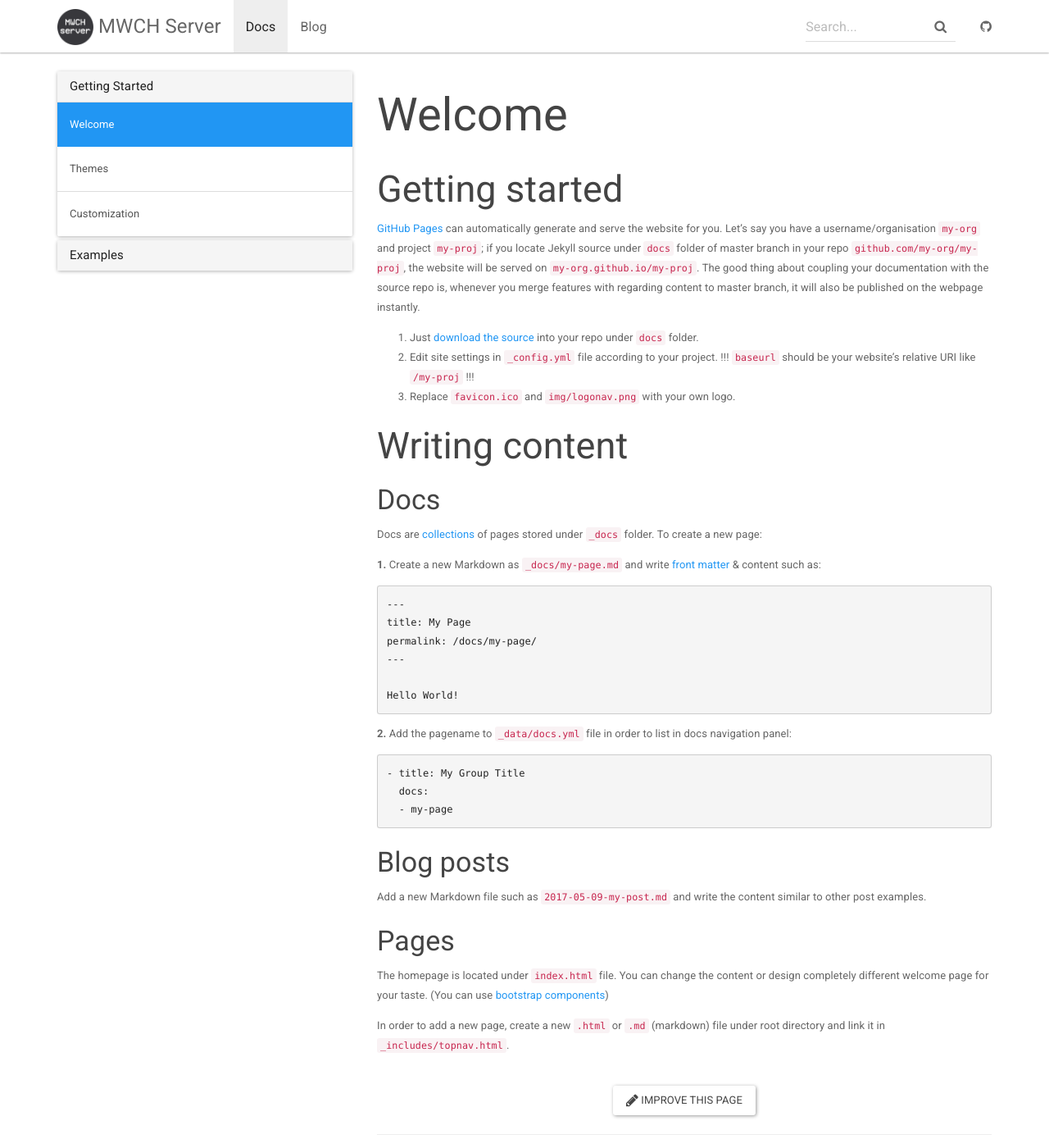
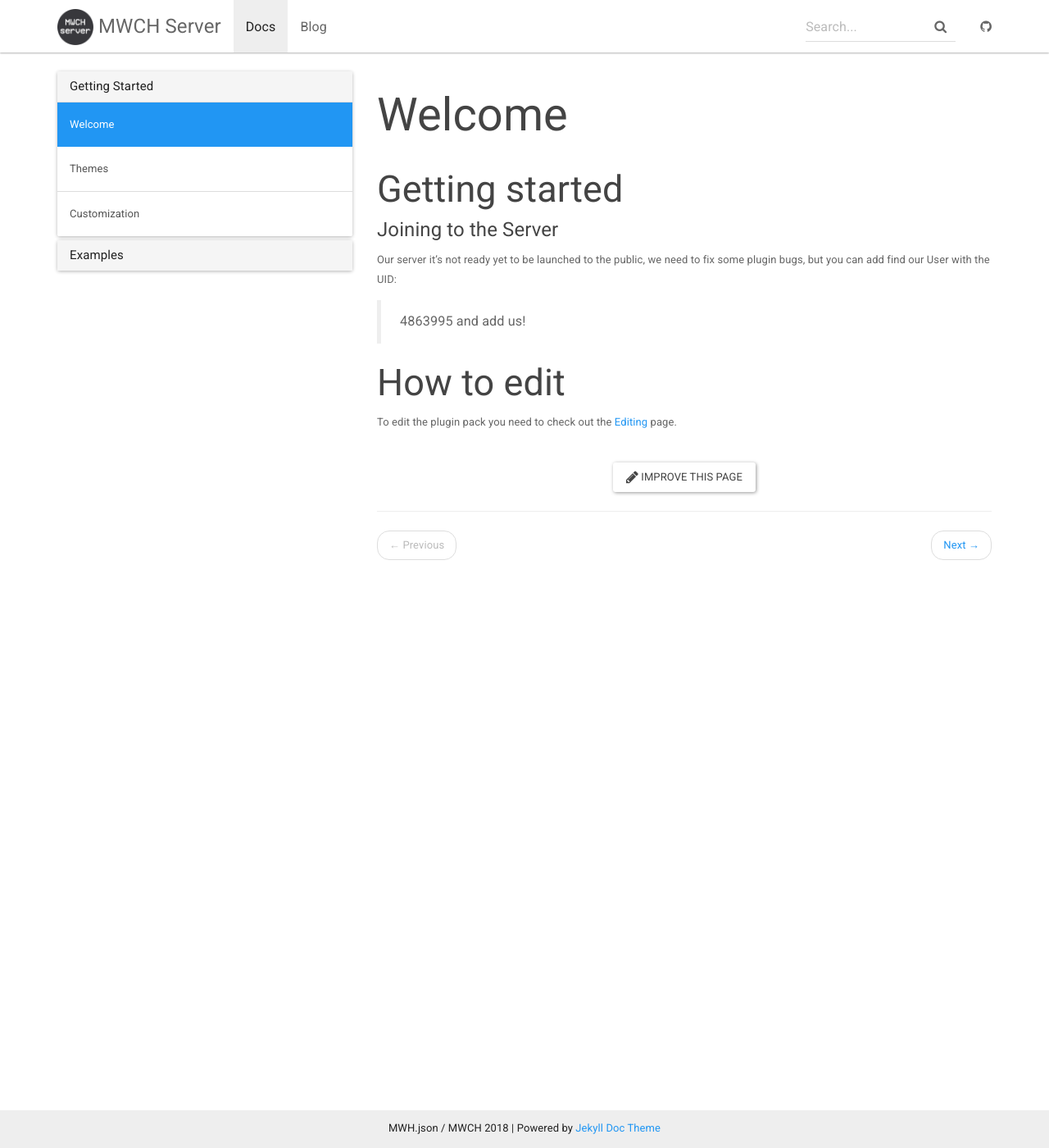
Before and after one commit to nattapong3912/website, a Jekyll site: the page built from _docs/index.md, in a window 1280 px wide and 1400 px high. Shown: the whole window at 82% size. Built offline with Jekyll 4.4.1, drawn with Linux system fonts in a browser that asks for light colours; nearby versions of some CDN libraries.

Commit message:
Update index.md

````diff
--- a/_docs/index.md
+++ b/_docs/index.md
@@ -6,45 +6,12 @@ redirect_from: /docs/index.html
 
 ## Getting started
 
-[GitHub Pages](https://pages.github.com) can automatically generate and serve the website for you.
-Let's say you have a username/organisation `my-org` and project `my-proj`; if you locate Jekyll source under `docs` folder of master branch in your repo `github.com/my-org/my-proj`, the website will be served on `my-org.github.io/my-proj`.
-The good thing about coupling your documentation with the source repo is, whenever you merge features with regarding content to master branch, it will also be published on the webpage instantly.
+#### Joining to the Server
 
-1. Just [download the source](https://github.com/aksakalli/jekyll-doc-theme/archive/gh-pages.zip) into your repo under `docs` folder.
-2. Edit site settings in  `_config.yml` file according to your project. !!! `baseurl` should be your website's relative URI like `/my-proj` !!!
-3. Replace `favicon.ico` and `img/logonav.png` with your own logo.
+Our server it's not ready yet to be launched to the public, we need to fix some plugin bugs, but you can add find our User with the UID:
+> 4863995
+and add us!
 
-## Writing content
+## How to edit
 
-### Docs
-
-Docs are [collections](https://jekyllrb.com/docs/collections/) of pages stored under `_docs` folder. To create a new page:
-
-**1.** Create a new Markdown as `_docs/my-page.md` and write [front matter](https://jekyllrb.com/docs/frontmatter/) & content such as:
-
-```
----
-title: My Page
-permalink: /docs/my-page/
----
-
-Hello World!
-```
-
-**2.** Add the pagename to `_data/docs.yml` file in order to list in docs navigation panel:
-
-```
-- title: My Group Title
-  docs:
-  - my-page
-```
-
-### Blog posts
-
-Add a new Markdown file such as `2017-05-09-my-post.md` and write the content similar to other post examples.
-
-### Pages
-
-The homepage is located under `index.html` file. You can change the content or design completely different welcome page for your taste. (You can use [bootstrap components](http://getbootstrap.com/components/))
-
-In order to add a new page, create a new `.html` or `.md` (markdown) file under root directory and link it in `_includes/topnav.html`.
+To edit the plugin pack you need to check out the [Editing](http://mwch-server.feiku.gq/docs/editing/) page.
````
